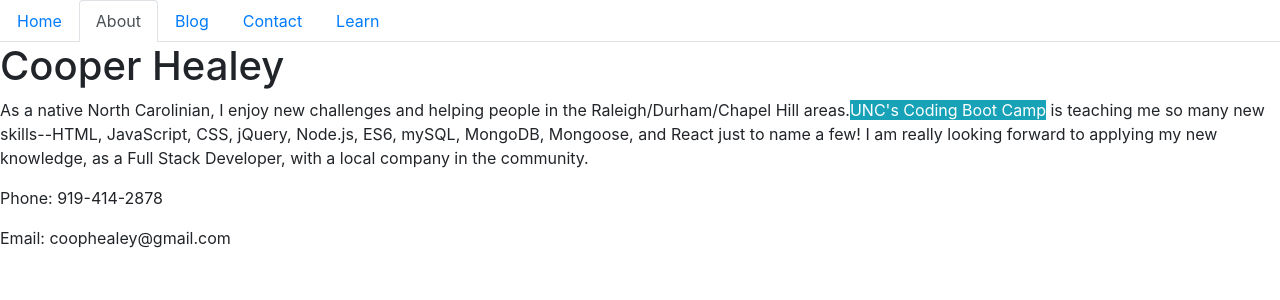
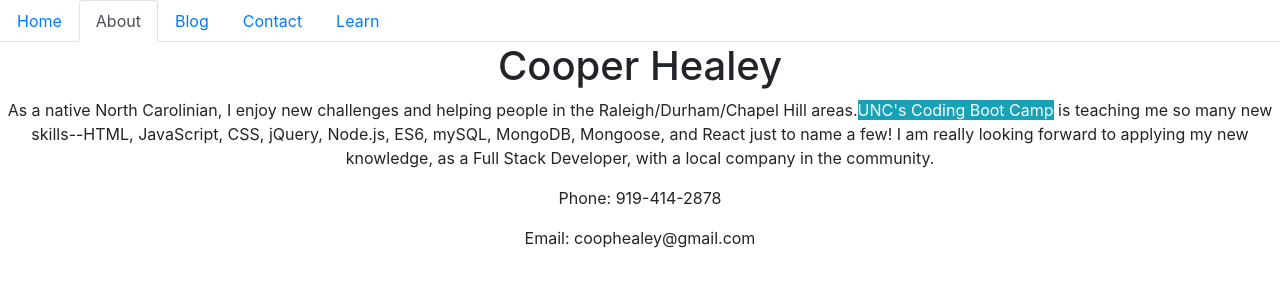
Before and after one commit to codelucid/React-Portfolio, a React (Create React App) app: page /about in a window 1280 px wide. Shown: the top 300 px of the page. Built offline with nearby package versions, Linux system fonts and the light colour scheme.

Commit message:
updates to styling on pages

```diff
--- a/src/Components/NavTabs.js
+++ b/src/Components/NavTabs.js
@@ -2,9 +2,7 @@ import React from "react";
 import { Link, useLocation } from "react-router-dom";
 
 function NavTabs() {
-  // We'll go into the Hooks API later, for now, we are just using some code
-  // from the react-router docs (https://reacttraining.com/react-router/web/api/Hooks/uselocation)
-  // This allows the component to check the route any time the user uses a link to navigate.
+
   const location = useLocation();
 
   return (
--- a/src/Components/Pages/About.js
+++ b/src/Components/Pages/About.js
@@ -3,14 +3,14 @@ import React from "react";
 function About() {
   return (
     <div>
-      <h1>Cooper Healey</h1>
-      <p>As a native North Carolinian, I enjoy new challenges and helping people in the Raleigh/Durham/Chapel Hill areas.
+      <h1 className="text-center">Cooper Healey</h1>
+      <p className="text-center">As a native North Carolinian, I enjoy new challenges and helping people in the Raleigh/Durham/Chapel Hill areas.
       <span class="btn-info">UNC's Coding Boot Camp</span> is teaching me so many new skills--HTML, JavaScript, CSS,
       jQuery, Node.js, ES6, mySQL, MongoDB, Mongoose, and React just to name a few!
       I am really looking forward to applying my new knowledge, as a Full Stack Developer,
       with a local company in the community.</p>
-      <p>Phone: 919-414-2878</p>
-      <p>Email: coophealey@gmail.com</p>
+      <p className="text-center">Phone: 919-414-2878</p>
+      <p className="text-center" >Email: coophealey@gmail.com</p>
     </div>
   );
 }
--- a/src/Components/Pages/Blog.js
+++ b/src/Components/Pages/Blog.js
@@ -3,12 +3,12 @@ import React from "react";
 function Blog() {
   return (
     <div>
-      <h1>Weekly-Stack Blog</h1>
-      <p>
+      <h1 className="text-center">Weekly-Stack Blog</h1>
+      <p className="text-center" >
        Curious about the boot camp experience?  Please learn about my experience, as well as my fellow classmates' experiences,
        by exploring our blog!
       </p>
-      <p><a href="https://weekly-stack.com/" target="_blank"/></p>
+      <p className="text-center"><a href="https://weekly-stack.com/" target="_blank"/></p>
     </div>
   );
 }
--- a/src/Components/Pages/Contact.js
+++ b/src/Components/Pages/Contact.js
@@ -6,7 +6,7 @@ import "./style.css";
 function Contact(props) {
   return (
     <div>
-      <h1>Contact Page</h1>
+      <h1 className="text-center">Contact Page</h1>
 
       {/* <div className="container">
         <div className="row">
@@ -45,10 +45,10 @@ function Contact(props) {
             </div>
           </div>
         </div> */}
-        <Link to={`${props.match.url}/learn`} role="button" className="btn btn-link">
+        <Link to={`${props.match.url}/learn`} role="button" className="btn btn-link text-center">
           Learn More
         </Link>{" "}
-        <Link to="/contact" role="button" className="btn btn-link">
+        <Link to="/contact" role="button" className="btn btn-link text-center">
           Learn Less
         </Link>
         <Route exact path={`${props.match.url}/learn`} component={Learn} />
--- a/src/Components/Pages/Home.js
+++ b/src/Components/Pages/Home.js
@@ -3,9 +3,9 @@ import React from "react";
 function Home() {
   return (
     <div>
-      <h1>React Portfolio Home Page</h1>
-      <p>
-        Coop's Protfolio using React!!
+      <h1 className="text-center">React Portfolio Home Page</h1>
+      <p className="text-center">
+        Coop's Portfolio with React!!
       </p>
     </div>
   );
--- a/src/Components/Pages/Learn.js
+++ b/src/Components/Pages/Learn.js
@@ -4,8 +4,8 @@ function Learn() {
   return (
     <div>
       <h1 className="text-center">Projects</h1>
-      <p>
-        Here are some of the projects that I have worked on!
+      <p className="text-center">
+        Here are some of the projects I have worked on!
       </p>
     </div>
   );
```
